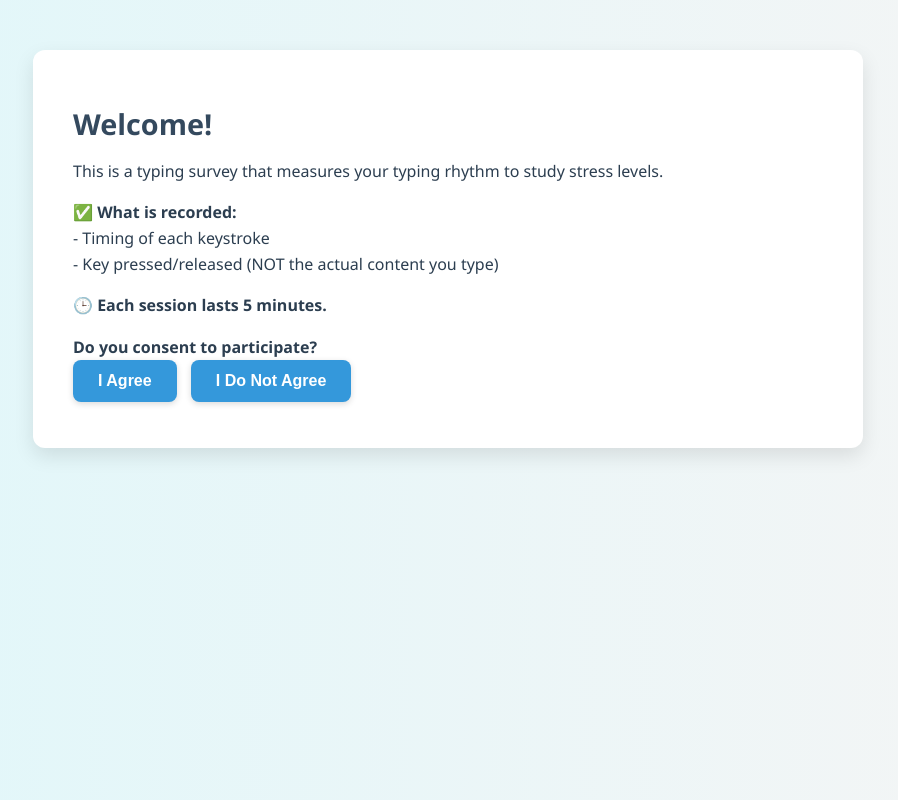
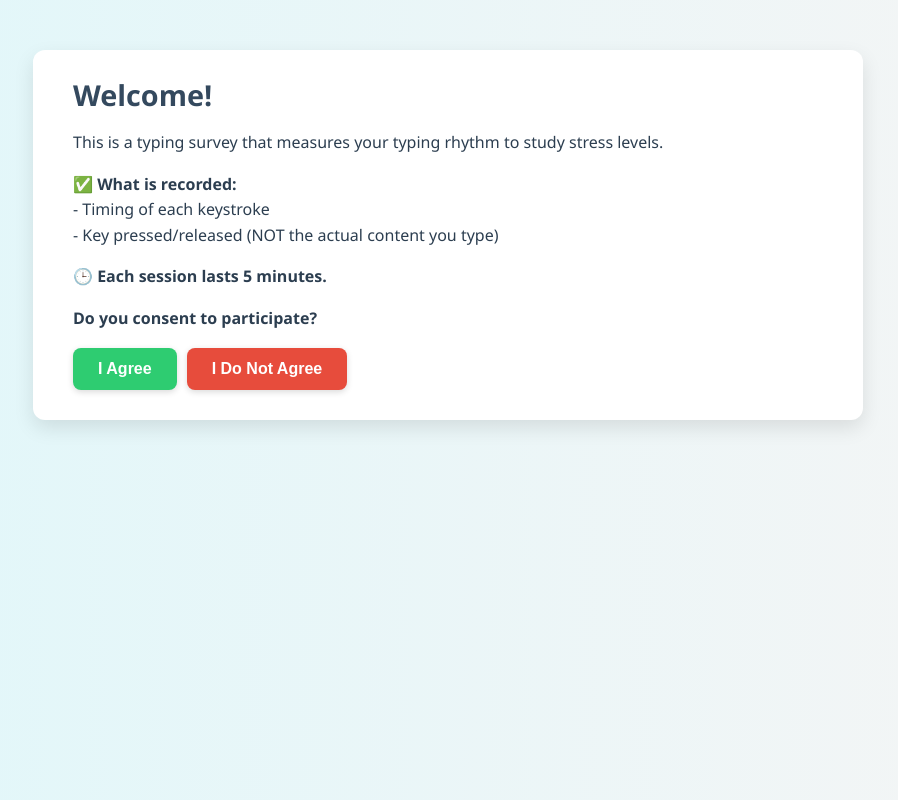
Before and after one commit to pubuduishandev/keystrokes, a plain HTML site: page index.html in a window 1280 px wide. Shown: the whole page, without its empty margins (192-1090 px from the left). Drawn offline with Linux system fonts and the light colour scheme.

Commit message:
UI modifications.

```diff
--- a/app.js
+++ b/app.js
@@ -16,8 +16,10 @@ function showConsent() {
     <p><strong>✅ What is recorded:</strong><br>- Timing of each keystroke<br>- Key pressed/released (NOT the actual content you type)</p>
     <p><strong>🕒 Each session lasts 5 minutes.</strong><br></p>
     <p><strong>Do you consent to participate?</strong><br>
-    <button onclick="startPhase()">I Agree</button>
-    <button onclick="window.close()">I Do Not Agree</button>
+    <div class="confirmation">
+      <button class="agree" onclick="startPhase()">I Agree</button>
+      <button class="do-not-agree" onclick="window.close()">I Do Not Agree</button>
+    </div>
   `;
 }
 
--- a/index.html
+++ b/index.html
@@ -5,6 +5,10 @@
   <meta name="viewport" content="width=device-width, initial-scale=1.0" />
   <title>Typing Survey with Stimuli</title>
   <link rel="stylesheet" href="style.css" />
+
+  <!-- Favicon -->
+  <link rel="icon" href="assets/logo.png" type="image/x-icon" />
+  <link rel="shortcut icon" href="assets/logo.png" type="image/x-icon" />
 </head>
 <body>
   <div id="app"></div>
--- a/style.css
+++ b/style.css
@@ -17,6 +17,7 @@ body {
 
 h2 {
   color: #34495e;
+  margin-top: -5px;
   margin-bottom: 15px;
   font-size: 1.8em;
 }
@@ -38,6 +39,12 @@ textarea {
   margin-bottom: 20px;
 }
 
+.confirmation {
+  display: flex;
+  align-items: center;
+  margin-top: 10px;
+}
+
 button {
   padding: 12px 25px;
   font-weight: bold;
@@ -54,6 +61,22 @@ button {
 
 button:hover {
   background-color: #2980b9;
+}
+
+.agree {
+  background-color: #2ecc71;
+}
+
+.agree:hover {
+  background-color: #27ae60;
+}
+
+.do-not-agree {
+  background-color: #e74c3c;
+}
+
+.do-not-agree:hover {
+  background-color: #c0392b;
 }
 
 #progressBar,
```
